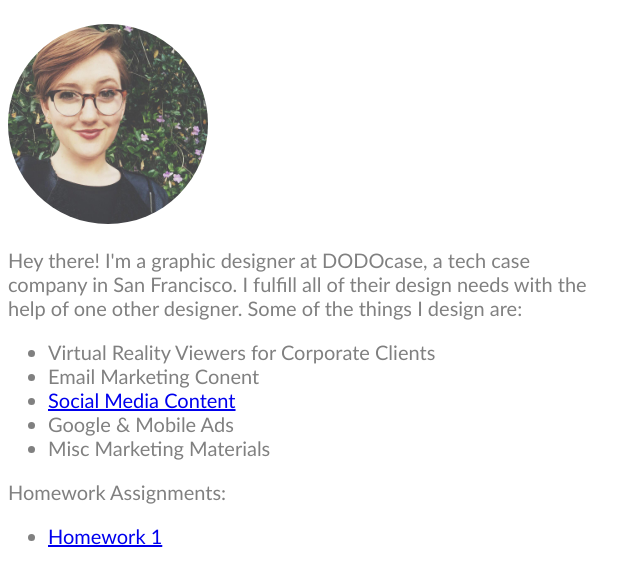
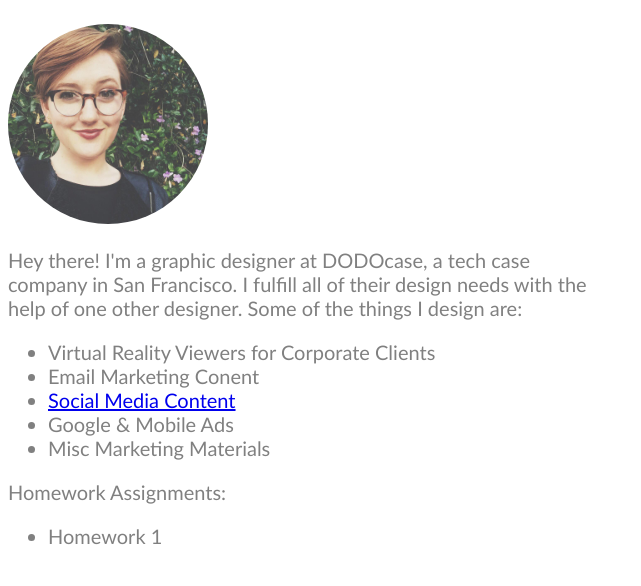
Before and after one commit to madsmoore/fewd, a plain HTML site: page index.html in a window 1280 px wide. Shown: the part 78-664 px from the top of the page, without its empty margins (0-641 px from the left). Drawn offline with Linux system fonts and the light colour scheme.

Commit message:
Update index.html

```diff
--- a/index.html
+++ b/index.html
@@ -36,7 +36,7 @@
 			</p>
 
 			<ul>
-				<li> <a href="homework/acme-corp/index.html">Homework 1</a> </li>
+				<li>Homework 1</li>
 			</ul>
 
 	</body>
```
